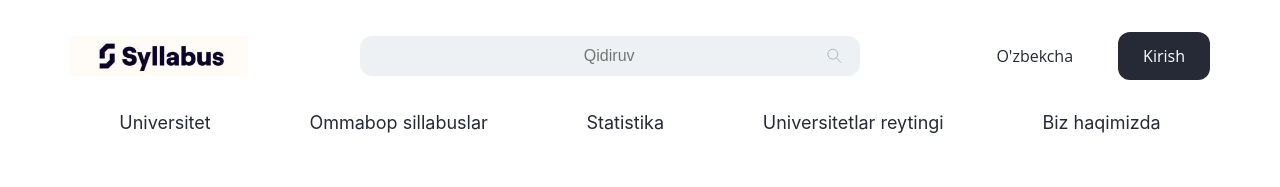
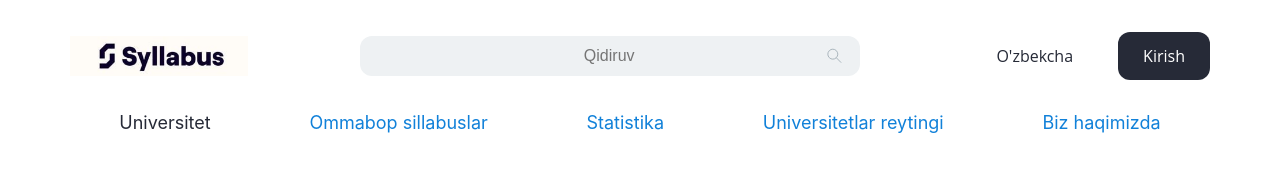
Before and after one commit to Asilbek-Bekmurodov/syllabus, a React (Create React App) app: page / in a window 1280 px wide. Shown: the top 187 px of the page. Built offline with nearby package versions, Linux system fonts and the light colour scheme.

Commit message:
fix: footer

```diff
--- a/src/components/footer/footer.module.scss
+++ b/src/components/footer/footer.module.scss
@@ -65,8 +65,12 @@
           font-size: 16px;
           font-family: "Open Sans", sans-serif;
           color: #fff;
+          line-height: 20px;
           text-align: left;
           cursor: pointer;
+          &:hover {
+            text-decoration: underline;
+          }
         }
       }
     }
--- /dev/null
+++ b/src/components/navbar/n.css
@@ -0,0 +1,3 @@
+/* .active {
+  color: #1181d9 !important;
+} */
--- a/src/components/navbar/navbar.jsx
+++ b/src/components/navbar/navbar.jsx
@@ -1,7 +1,10 @@
 import Logo from "../../assets/images/logo.jpg";
 import Search from "../../assets/icons/search-icon.39584090 (1).svg";
 import cls from "./navbar.module.scss";
-import { useNavigate } from "react-router-dom";
+import "./n.css";
+import { NavLink, useNavigate } from "react-router-dom";
+import { useState } from "react";
+import cx from "classnames";
 
 const links = [
   { title: "Universitet", path: "/university" },
@@ -13,6 +16,7 @@ const links = [
 
 function Navbar() {
   const navigate = useNavigate();
+  const [active, setActive] = useState(false);
   return (
     <div className={cls.wrapper}>
       <div className={cls.navbar}>
@@ -32,9 +36,13 @@ function Navbar() {
         <ul className={cls.items}>
           {links.map(({ title, path }, idx) => (
             <li key={idx} className={cls.item}>
-              <p onClick={() => navigate(path)} className={cls.link}>
+              <NavLink
+                onClick={() => setActive(true)}
+                className={cls.link}
+                to={path}
+              >
                 {title}
-              </p>
+              </NavLink>
             </li>
           ))}
         </ul>
--- /dev/null
+++ b/src/pages/dashboard/active.css
@@ -0,0 +1,3 @@
+.active {
+  color: #1181d9 !important;
+}
--- a/src/pages/dashboard/dashboard.jsx
+++ b/src/pages/dashboard/dashboard.jsx
@@ -3,6 +3,7 @@ import { AiOutlineArrowLeft } from "react-icons/ai";
 import { NavLink, Outlet, Route, Routes, useNavigate } from "react-router-dom";
 import Footer from "../../components/footer/footer";
 import Navbar from "../../components/navbar/navbar";
+import "./active.css";
 import cls from "./dashboard.module.scss";
 import sidebarData, { routeData } from "./sidebarData";
 function Dashboard() {
@@ -23,9 +24,7 @@ function Dashboard() {
             <li key={index} className={cls["nav-item"]}>
               <NavLink
                 to={item.path}
-                className={({ isActive }) =>
-                  [cls.nav_link, isActive ? cls.active : null].join(" ")
-                }
+                className={cls.nav_link}
                 children={<div className={cls.child}>{item.title}</div>}
               />
             </li>
```
